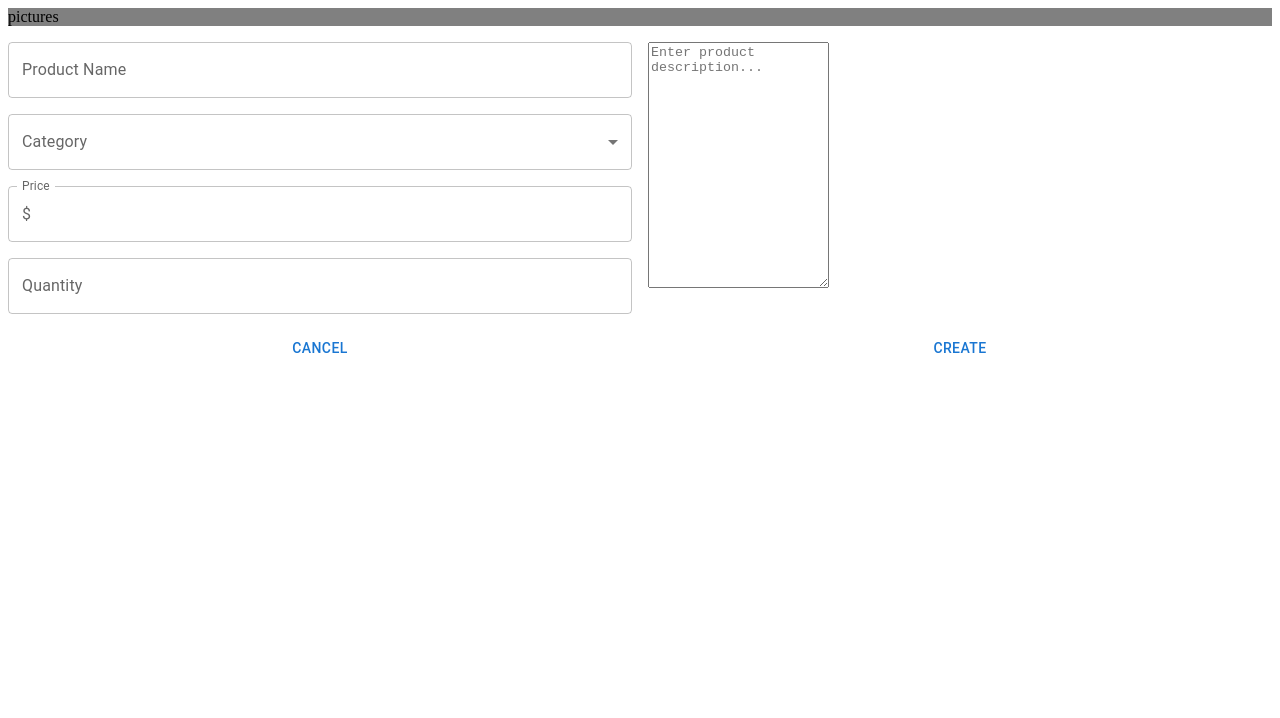
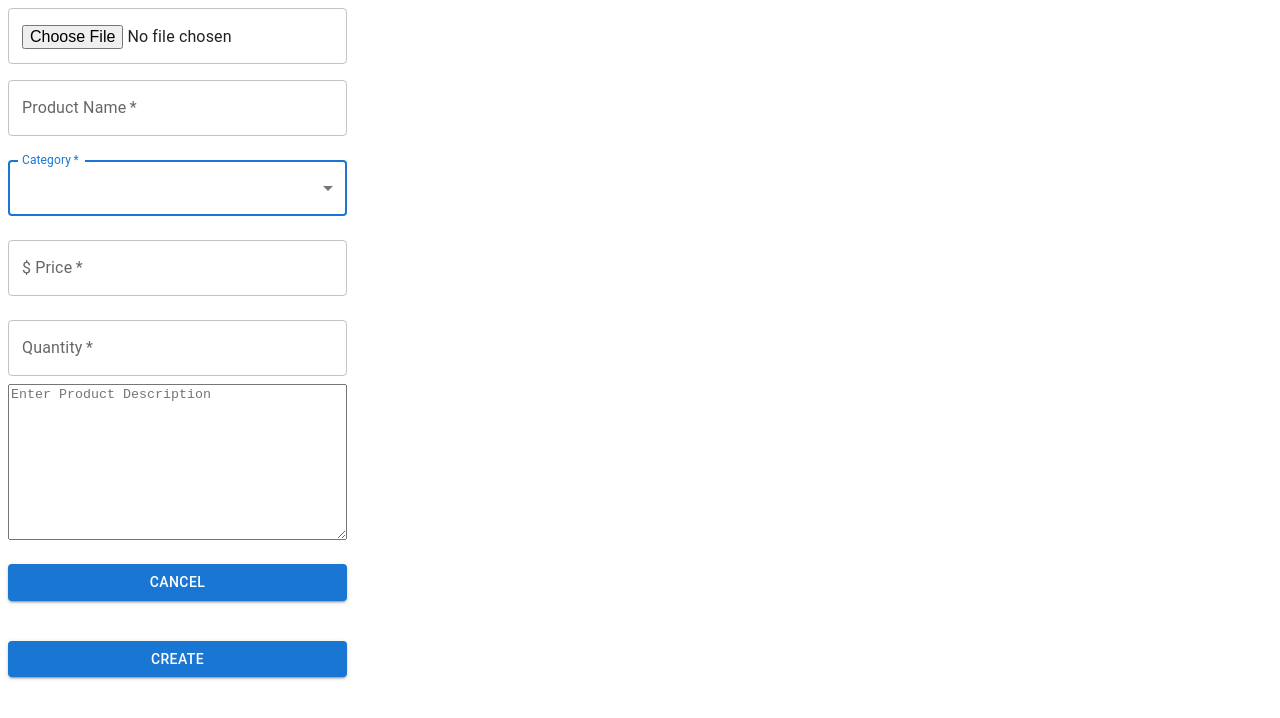
Before and after one commit to BrandonMinjares/Commerce, a React (Create React App) app in the folder frontend/: page /#/product/create in a window 1280 px wide. Shown: the top 718 px of the page. Built offline with nearby package versions, Linux system fonts and the light colour scheme.

Commit message:
added styling to create item form

```diff
--- a/frontend/src/components/CreateItem.jsx
+++ b/frontend/src/components/CreateItem.jsx
@@ -1,63 +1,126 @@
-import {Box, Button, FormControl, Grid, InputAdornment, InputLabel,
-  MenuItem, Select, TextField,
-  TextareaAutosize} from '@mui/material';
+import {Box, Button, FormControl, MenuItem,
+  TextField, TextareaAutosize} from '@mui/material';
 import React from 'react';
 
-const categories = [
-  {value: 'category1', label: 'Category 1'},
-  {value: 'category2', label: 'Category 2'},
-  {value: 'category3', label: 'Category 3'},
-];
 
-const CreateItem = () => {
+/**
+ * @return {void}
+ */
+export default function CreateItem() {
+  const handleSubmit = (event) => {
+    event.preventDefault();
+    const data = new FormData(event.currentTarget);
+    const user = {
+      email: data.get('email'),
+      password: data.get('password'),
+    };
+    fetch('http://localhost:3010/v0/login', {
+      method: 'POST',
+      body: JSON.stringify(user),
+      headers: {
+        'Content-Type': 'application/json',
+      },
+    })
+      .then((res) => {
+        if (!res.ok) throw res;
+        return res.json();
+      })
+      .catch((err) => {
+        console.log(err);
+        // setError(`${err.status} - ${err.statusText}`);
+      });
+  };
+
   return (
-    <Grid container spacing={2} sx={{backgroundColor: 'white'}}>
-      <Grid item xs={12}>
-        <Box sx={{backgroundColor: 'grey'}}>
-            pictures
-        </Box>
-      </Grid>
-      <Grid item xs={6}>
-        <Grid container spacing={2}>
-          <Grid item xs={12}>
-            <TextField fullWidth label="Product Name" />
-          </Grid>
-          <Grid item xs={12}>
-            <FormControl fullWidth>
-              <InputLabel>Category</InputLabel>
-              <Select>
-                {categories.map((category) => (
-                  <MenuItem key={category.value} value={category.value}>
-                    {category.label}
-                  </MenuItem>
-                ))}
-              </Select>
-            </FormControl>
-          </Grid>
-          <Grid item xs={12}>
-            <TextField label="Price" fullWidth
-              InputProps={{startAdornment:
-            <InputAdornment position="start">$</InputAdornment>}} />
-          </Grid>
-          <Grid item xs={12}>
-            <TextField label="Quantity" fullWidth type="number" />
-          </Grid>
-        </Grid>
-      </Grid>
-      <Grid item xs={6}>
+    <Box component="form" noValidate onSubmit={handleSubmit} sx={{mt: 1}}>
+      <FormControl>
+        <TextField
+          type="file"
+          inputProps={{accept: 'image/*'}}
+        />
+        <TextField
+          margin="normal"
+          required
+          fullWidth
+          id="product"
+          label="Product Name"
+          name="name"
+          placeholder="Enter Name"
+          autoFocus
+          aria-label='Product Name'
+        />
+        <TextField
+          select
+          margin="normal"
+          required
+          fullWidth
+          id="category"
+          label="Category"
+          name="category"
+          placeholder="Select category"
+          autoFocus
+          aria-label='Category'
+        >
+          <MenuItem value={'Vehicles'}>Vehicles</MenuItem>
+          <MenuItem value={'Property'}>Property</MenuItem>
+          <MenuItem value={'Apparel'}>Apparel</MenuItem>
+          <MenuItem value={'Electronics'}>Electronics</MenuItem>
+          <MenuItem value={'Computers'}>Computers</MenuItem>
+          <MenuItem value={'Instruments'}>Instruments</MenuItem>
+          <MenuItem value={'Toys & Games'}>Toys & Games</MenuItem>
+          <MenuItem value={'Sporting Goods'}>Sporting Goods</MenuItem>
+          <MenuItem value={'Home Goods'}>Home Goods</MenuItem>
+        </TextField>
+
+        <TextField
+          margin="normal"
+          required
+          fullWidth
+          id="price"
+          label="$ Price"
+          name="price"
+          autoFocus
+          aria-label='Price'
+        />
+        <TextField
+          margin="normal"
+          required
+          fullWidth
+          id="quantity"
+          label="Quantity"
+          name="quantity"
+          autoFocus
+          aria-label='Quantity'
+          type='number'
+          min={0}
+
+        />
         <TextareaAutosize
-          minRows={16}
-          placeholder="Enter product description..." />
-      </Grid>
+          aria-label="minimum height"
+          minRows={10}
+          label="Description"
+          placeholder="Enter Product Description"
+        />
+        <Button
+          type="submit"
+          aria-label='Cancel'
+          fullWidth
+          variant="contained"
+          sx={{mt: 3, mb: 2}}
+        >
+              Cancel
+        </Button>
+        <Button
+          type="submit"
+          aria-label='Create'
+          fullWidth
+          variant="contained"
+          sx={{mt: 3, mb: 2}}
+        >
+              Create
+        </Button>
+      </FormControl>
 
-      <Grid item xs={6}>
-        <Button fullWidth>Cancel</Button>
-      </Grid>
-      <Grid item xs={6}>
-        <Button fullWidth>Create</Button>
-      </Grid>
-    </Grid>
+    </Box>
   );
 };
-
-export default CreateItem;
```
